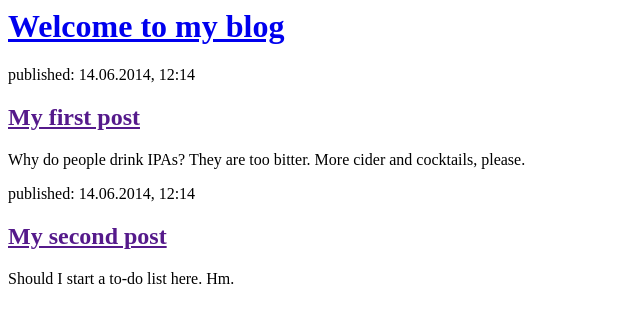
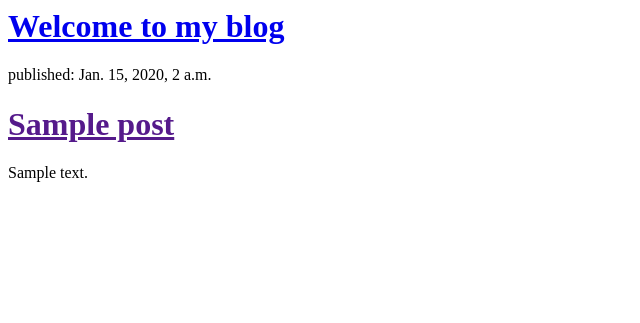
Before and after one commit to sfung11/my-django-blog, a Django app: template blog/templates/blog/post_list.html in a window 1280 px wide. Shown: the top 323 px of the page, without its empty margins (0-640 px from the left). Run offline with Django 3.2, Linux system fonts and the light colour scheme; the template is opened without the code that fills it: values that come from a table or form of the project are taken from there, others are empty; tables that the repository leaves empty hold one stand-in row (values such as "Sample post").

Commit message:
template was modified to display posts from db

```diff
--- a/blog/templates/blog/post_list.html
+++ b/blog/templates/blog/post_list.html
@@ -8,15 +8,13 @@
         </div>
 
         <div>
-            <p>published: 14.06.2014, 12:14</p>
-            <h2><a href="">My first post</a></h2>
-            <p>Why do people drink IPAs? They are too bitter. More cider and cocktails, please.</p>
-        </div>
-
-        <div>
-            <p>published: 14.06.2014, 12:14</p>
-            <h2><a href="">My second post</a></h2>
-            <p>Should I start a to-do list here. Hm.</p>
+            {% for post in posts %}
+                <div>
+                    <p>published: {{ post.published_date }}</p>
+                    <h1><a href="">{{ post.title }}</a></h1>
+                    <p>{{ post.text|linebreaksbr }}</p>
+                </div>
+            {% endfor %}
         </div>
     </body>
 </html>
--- a/blog/views.py
+++ b/blog/views.py
@@ -1,6 +1,9 @@
 from django.shortcuts import render
+from django.utils import timezone
+from .models import Post
 
 # Create your views here.
 
 def post_list(request):
-    return render(request, 'blog/post_list.html')
+    posts = Post.objects.filter(published_date__lte=timezone.now()).order_by('published_date')
+    return render(request, 'blog/post_list.html', {'posts': posts})
```
